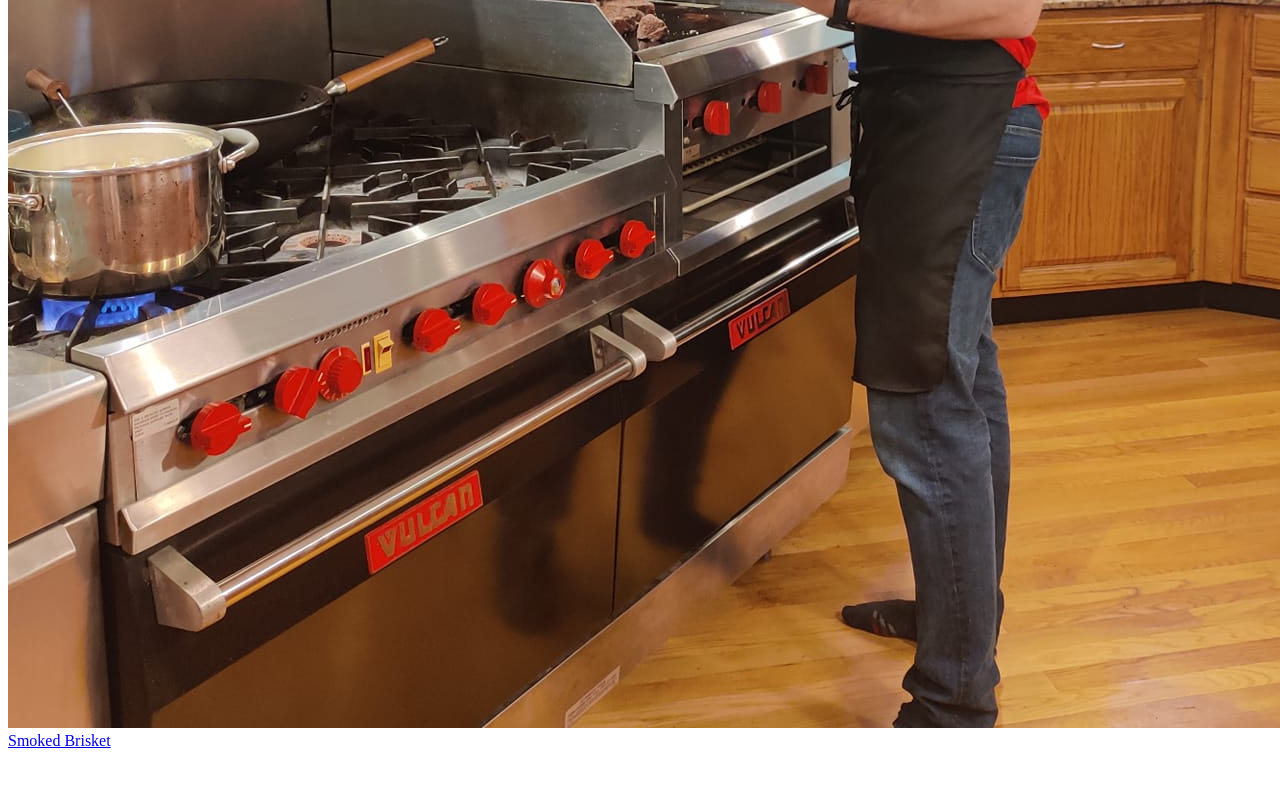
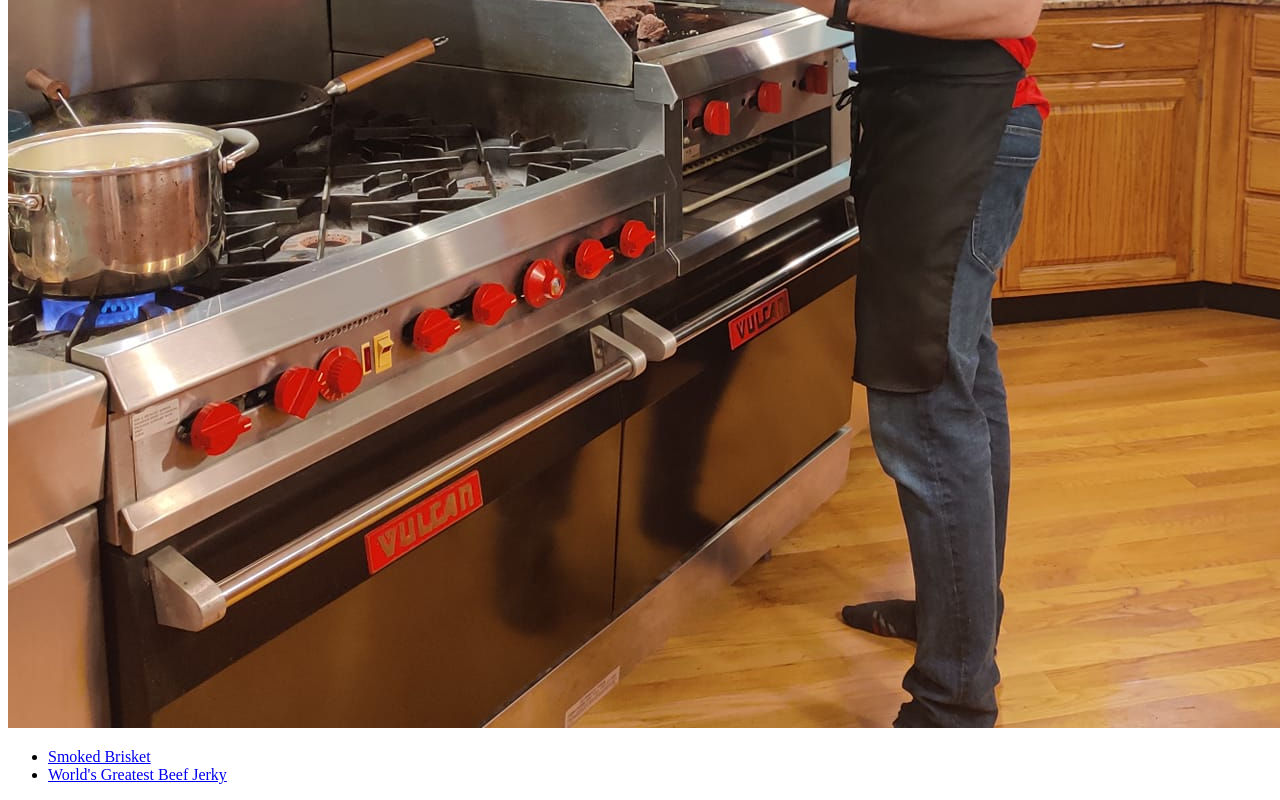
Before and after one commit to MarkPepin/odin-recipes, a plain HTML site: page index.html in a window 1280 px wide. Shown: the part 792-1592 px from the top of the page. Before the commit the page ends 1550 px from the top, so only its background shows below. Drawn offline with Linux system fonts and the light colour scheme.

Commit message:
Add beef-jerky.html

```diff
--- a/index.html
+++ b/index.html
@@ -9,6 +9,9 @@
 <body>
     <h1>Mark Pepin Recipes</h1>
         <img src="../odin-recipes/mark-cooking.jpg" alt="Mark Pepin Cooking at Home">
-        <a href="recipes/smoked-brisket.html">Smoked Brisket</a>
+        <ul>
+            <li><a href="recipes/smoked-brisket.html">Smoked Brisket</a></li>
+            <li><a href="recipes/beef-jerky.html">World's Greatest Beef Jerky</a></li>
+        </ul>
 </body>
 </html>
```
